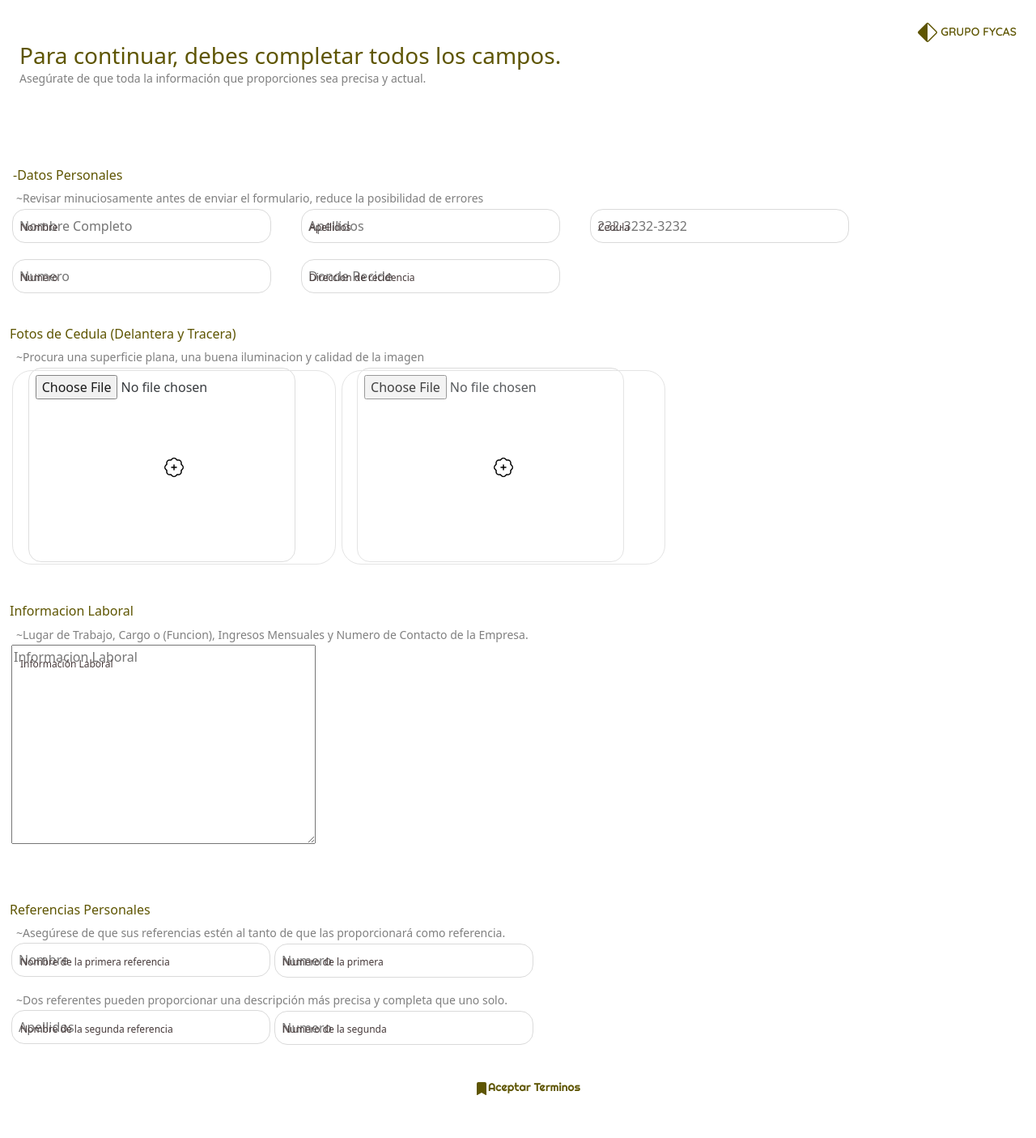
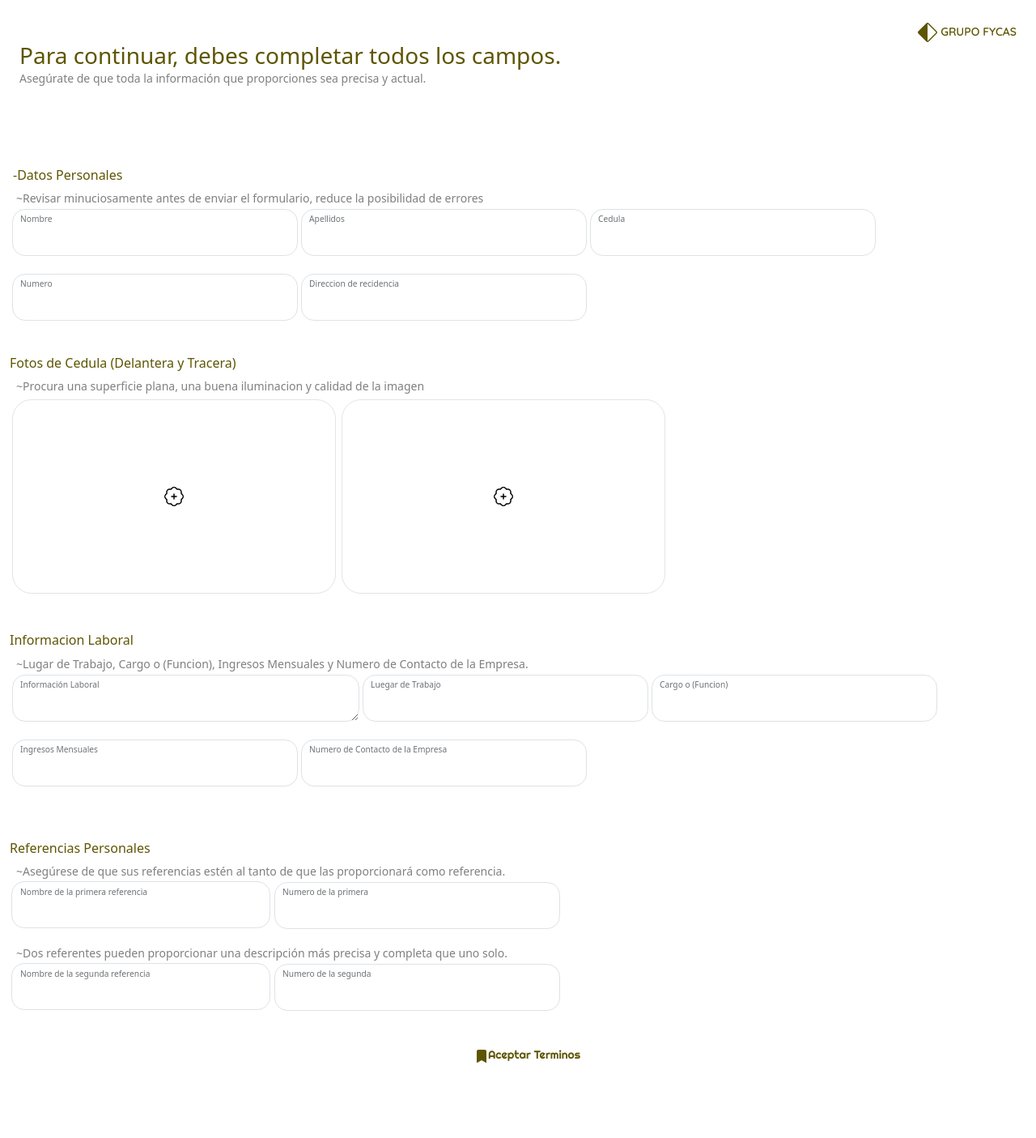
Before and after one commit to one-wandy/DevWandy, a Django app: page /add-customer in a window 1280 px wide. Shown: the whole page at 81% size. After the commit the page ends 1312 px from the top, so only its background shows below. Run offline with Django 5.2, Linux system fonts and the light colour scheme; some web fonts are replaced.

Commit message:
Mejoras de campos

```diff
--- a/FyCas/Customer/forms.py
+++ b/FyCas/Customer/forms.py
@@ -6,8 +6,14 @@ class CustomerForm(forms.ModelForm):
     def __init__(self, *args, **kwargs):
         super().__init__(*args, **kwargs)
         # Aquí puedes asignar la clase CSS a todos los campos
+        # widgets = {
+              # "img1": forms.FileInput(attrs={'class': 'img1'}),
+            #  "img2": forms.FileInput(attrs={'class': 'img2'})
+      # }
         for field_name, field in self.fields.items():
-            field.widget.attrs.update({'class': 'tu-clase-form'})
+            field.widget.attrs.update({'class': 'form-control'})
+
+
     class Meta:
       model = models.Customer
       fields = ['name', 'last_name', 'number', 'address',  'work_information',  'dni',  "img2", "img1", "name_r1", "name_r2", "number_r1", "number_r2",
@@ -71,28 +77,27 @@ class CustomerForm(forms.ModelForm):
 
     ]
 
-      widgets = {
-            'name': forms.TextInput(attrs={'class': 'form-control', "placeholder": "Nombre Completo"}),
-            'last_name': forms.TextInput(attrs={'class': 'form-control', "placeholder": "Apellidos" }),
 
-            'name_r1': forms.TextInput(attrs={'class': 'form-control', "placeholder": "Nombre" }),
+      #       'name': forms.TextInput(attrs={'class': 'form-control', "placeholder": "Nombre Completo"}),
+      #       'last_name': forms.TextInput(attrs={'class': 'form-control', "placeholder": "Apellidos" }),
 
-            'name_r2': forms.TextInput(attrs={'class': 'form-control', "placeholder": "Apellidos" }),
+      #       'name_r1': forms.TextInput(attrs={'class': 'form-control', "placeholder": "Nombre" }),
 
-            'number': forms.TextInput(attrs={'class': 'form-control', "placeholder": "Numero"}),
+      #       'name_r2': forms.TextInput(attrs={'class': 'form-control', "placeholder": "Apellidos" }),
 
-            'number_r1': forms.TextInput(attrs={'class': 'form-control', "placeholder": "Numero"}),
+      #       'number': forms.TextInput(attrs={'class': 'form-control', "placeholder": "Numero"}),
 
-            'number_r2': forms.TextInput(attrs={'class': 'form-control', "placeholder": "Numero"}),
+      #       'number_r1': forms.TextInput(attrs={'class': 'form-control', "placeholder": "Numero"}),
 
-            'address': forms.TextInput(attrs={'class': 'form-control address', "placeholder": "Donde Recide"}),
+      #       'number_r2': forms.TextInput(attrs={'class': 'form-control', "placeholder": "Numero"}),
 
-            'work_information': forms.Textarea(attrs={'class': 'form-control textarea', "placeholder": "Informacion Laboral"}),
+      #       'address': forms.TextInput(attrs={'class': 'form-control address', "placeholder": "Donde Recide"}),
 
-            'dni': forms.TextInput(attrs={'class': 'form-control',  "placeholder": "232-3232-3232", }),
-            "img1": forms.FileInput(attrs={'class': 'img1'}),
-             "img2": forms.FileInput(attrs={'class': 'img2'})
-        }
+      #       'work_information': forms.Textarea(attrs={'class': 'form-control textarea', "placeholder": "Informacion Laboral"}),
+
+      #       'dni': forms.TextInput(attrs={'class': 'form-control',  "placeholder": "232-3232-3232", }),
+
+      #   }
 
 
 class CreditForm(forms.ModelForm):
--- a/FyCas/Customer/models.py
+++ b/FyCas/Customer/models.py
@@ -55,7 +55,7 @@ class Customer(models.Model):
     pais = models.CharField(max_length=255, default='REPUBLICA DOMINICANA')
     # dir_referencia
     dir_referencia = models.CharField(max_length=255, default='')
-    # Numero de telefono
+    # Numero de telefono de la empresa
     phone = models.CharField(max_length=18, default='')
 
     # Datos donde labura
--- a/FyCas/Customer/templates/base/base.html
+++ b/FyCas/Customer/templates/base/base.html
@@ -123,6 +123,14 @@ input
 
     }
 
+
+.no-select {
+  -webkit-user-select: none !important; /* Safari */
+  -moz-user-select: none !important;    /* Firefox */
+  -ms-user-select: none !important;     /* IE10+/Edge */
+  user-select: none !important;         /* Standard */
+}
+
     #amount_purpose
       {
             min-height: 10rem !important ;
@@ -177,7 +185,7 @@ input
       {
             max-width: 40.4rem !important;
       }
-      .img1, .img2
+      .id_img1, .id_img2
       {
             display: none;
       }
--- a/FyCas/Customer/templates/customer/create-customer.html
+++ b/FyCas/Customer/templates/customer/create-customer.html
@@ -8,6 +8,7 @@
       #id_name_r1, #id_name_r2 {
             margin: 0 !important;
       }
+
 </style>
       <div class="p-4 d-flex  flex-wrap mt-1 mb-5">
             <div class="d-flex justify-content-end w-100">
@@ -73,7 +74,9 @@
                   </div>
                   <div class="w-100 d-flex flex-wrap ">
                         <div class="div-label d-flex text-center flex-wrap justify-content-center position-relative aling-content-center ">
+                             <span class="d-none">
                               {{form.img1}}
+                             </span>
                               <img src=""   id="img-views1" style="display: none;" class="w-100  img h-100 object-fit-cover position-absolute top-0">
                               <label style="z-index: 1;" for="id_img1"  class="img-label position-absolute w-100 h-100 d-flex top-0 bg-opacity-10 bg-white justify-content-center align-content-center flex-wrap">
                                     <span class="bg-white  blur text-black d-flex align-content-center flex-wrap justify-content-center rounded-circle bg-opacity-50" style="width: 40px; height: 40px;">
@@ -85,7 +88,9 @@
                               </label>
                         </div>
                         <div class="div-label text-center position-relative  d-flex flex-wrap justify-content-center aling-content-center">
+                              <span class="d-none">
                                     {{form.img2}}
+                              </span>
                               <label style="z-index: 1;" for="id_img2"  class="img-label position-absolute w-100 h-100 d-flex top-0 bg-opacity-25 bg-white justify-content-center align-content-center flex-wrap">
                                     <span class="bg-white  blur text-black d-flex align-content-center flex-wrap justify-content-center rounded-circle bg-opacity-50" style="width: 40px; height: 40px;">
                                           <svg xmlns="http://www.w3.org/2000/svg" width="24" height="24" fill="currentColor" class="bi bi-patch-plus" viewBox="0 0 16 16">
@@ -101,14 +106,32 @@
                         Informacion Laboral
                   </h6>
                   <section class="w-100 d-flex flex-wrap  ">
+                                    <div class="w-100">
                                           <p class="text-black-50 m-0 ms-2">
                                                 ~Lugar de Trabajo, Cargo o (Funcion), Ingresos Mensuales y Numero de Contacto de la Empresa.
                                           </p>
-                        <div class="form-floating mb-3 w-100" >
+                                    </div>
+                                    <div class="form-floating mb-3 " >
                                           {{form.work_information}}
-                              <label for="id_work_information">Información Laboral
-                              </label>
+                                          <label for="id_work_information">Información Laboral</label>
                                     </div>
+                                    <div class="form-floating mb-3 " >
+                                          {{form.empresa_trabaja}}
+                                          <label for="id_work_information">Luegar de Trabajo</label>
+                                    </div>
+                                    <div class="form-floating mb-3 " >
+                                          {{form.cargo}}
+                                          <label for="id_work_information">Cargo o (Funcion)</label>
+                                    </div>
+                                    <div class="form-floating mb-3 " >
+                                          {{form.salario_m}}
+                                          <label for="id_work_information">Ingresos Mensuales</label>
+                                    </div>
+                                    <div class="form-floating mb-3 " >
+                                          {{form.phone}}
+                                          <label for="id_work_information"> Numero de Contacto de la Empresa</label>
+                                    </div>
+
                   </section>
                   <h6 class="p-0  mt-5">
                         Referencias Personales
--- a/FyCas/Customer/templates/customer/list-customer.html
+++ b/FyCas/Customer/templates/customer/list-customer.html
@@ -200,17 +200,17 @@
                                                     </svg>
                                                 </strong> {{c.dni}}
                                          </span>
-                                         <span class="w-100 address overflow-hidden d-flex" style="height: 1.2rem ">
+                                         <span class="w-100 no-select address overflow-hidden d-flex" style="height: 1.2rem ">
                                           <strong class="">                                          <svg xmlns="http://www.w3.org/2000/svg" width="16" height="16" fill="currentColor" class="bi bi-geo-alt-fill" viewBox="0 0 16 16">
                                                 <path d="M8 16s6-5.686 6-10A6 6 0 0 0 2 6c0 4.314 6 10 6 10m0-7a3 3 0 1 1 0-6 3 3 0 0 1 0 6"/>
                                               </svg> <span class=" "></span></strong> <a class="" style=" text-transform: capitalize;" >
                                            {{c.address}}</a>
                                           </span>
                                           <szzzzzzpan class="w-100 info-laboral overflow-hidden" style="height: 1rem;">
-                                                <strong>Descripción Laborar:</strong> {{c.work_information}}
+                                                <strong class="no-select">Descripción Laborar:</strong> {{c.work_information}}
                                          </span>
                                           <span class="w-100 referencias overflow-hidden" style="height: 1rem;" >
-                                                <strong>
+                                                <strong class="no-select">
                                                       Personas Referentes:
                                                 </strong>
                                                 {{c.name_r1}} ({{c.number_r1}}) - {{c.name_r2}} ({{c.number_r2}})
--- a/FyCas/Customer/urls.py
+++ b/FyCas/Customer/urls.py
@@ -4,6 +4,7 @@ from . import views, views_ajax
 
 app_name = "customer"
 urlpatterns = [
+      path("", views.Dashboard.as_view(), name='dashboard'),
       path('add-customer', views.AddCustomer.as_view(), name='add-customer'),
       path('detail-customer/<int:pk>', views.DetailCustomer.as_view(), name='detail-customer'),
       path('update-customer/<int:pk>', views.UpdateCustomer.as_view(), name='update-customer'),
--- a/FyCas/Customer/views.py
+++ b/FyCas/Customer/views.py
@@ -8,6 +8,12 @@ from django.shortcuts import redirect
 from .mixing import *
 import os
 from datetime import datetime
+
+
+class Dashboard(TemplateView, Options):
+    template_name = "base/dashboard.html"
+
+
 class AddCustomer(CreateView, Options):
     model = models.Customer
     form_class = forms.CustomerForm
--- a/FyCas/Maps/views.py
+++ b/FyCas/Maps/views.py
@@ -40,11 +40,11 @@ class Maps(TemplateView, Options):
             nombre_archivo = "Info.docx"
             ruta_carpeta =  os.getcwd() + "\Clientes"
             # self.Send_WhatsApp_Message()
-            # return  self.Excel()
+            return  self.Excel()
             # # Ejemplo de uso
             nombre_contacto = "Juan Perez"
             telefono_contacto = "+1234567890"
-            self.agregar_contacto(nombre_contacto, telefono_contacto)
+            # self.agregar_contacto(nombre_contacto, telefono_contacto)
 
             return super().get(request, *args, **kwargs)
 
```
Also changed, not shown: FyCas/Customer/templates/base/dashboard.html (added, +43 -0 lines), FyCas/Customer/static/icons/client.png (added). Lines whose indentation alone changed are shown as unchanged.
